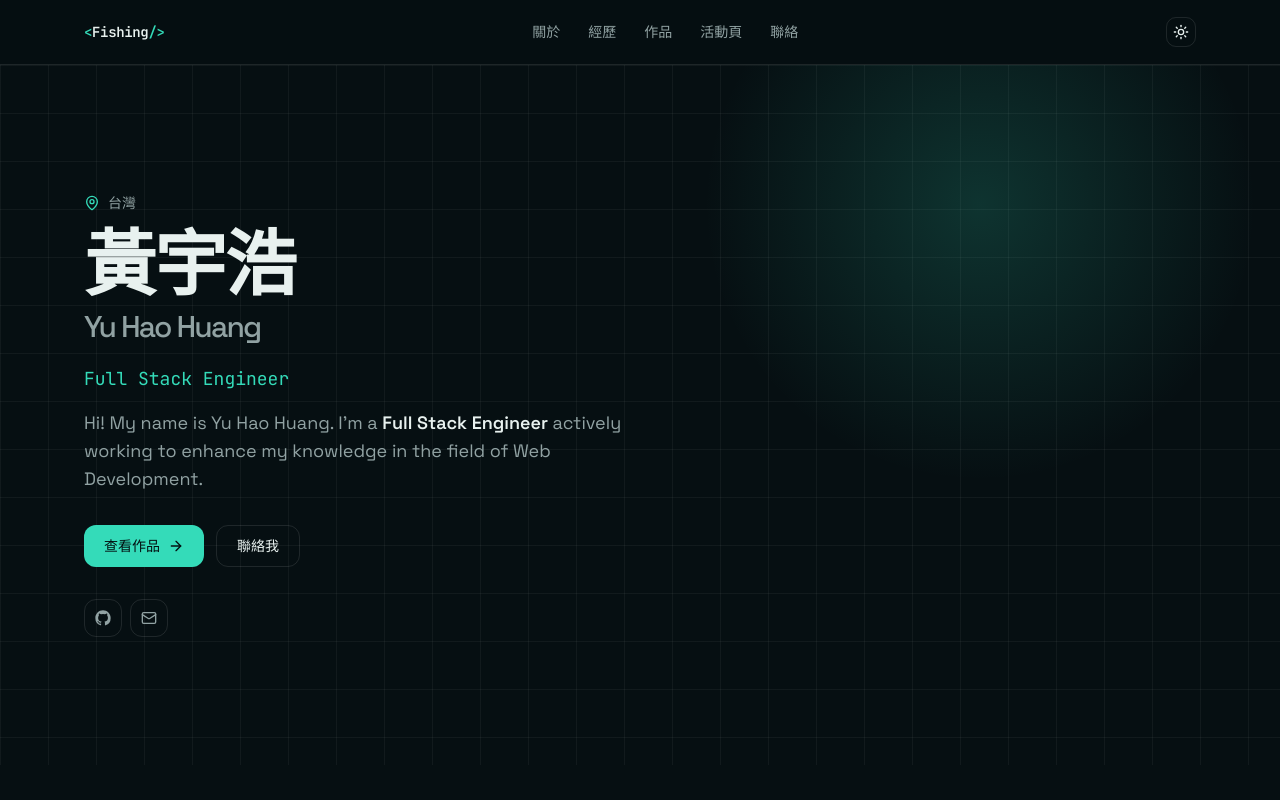
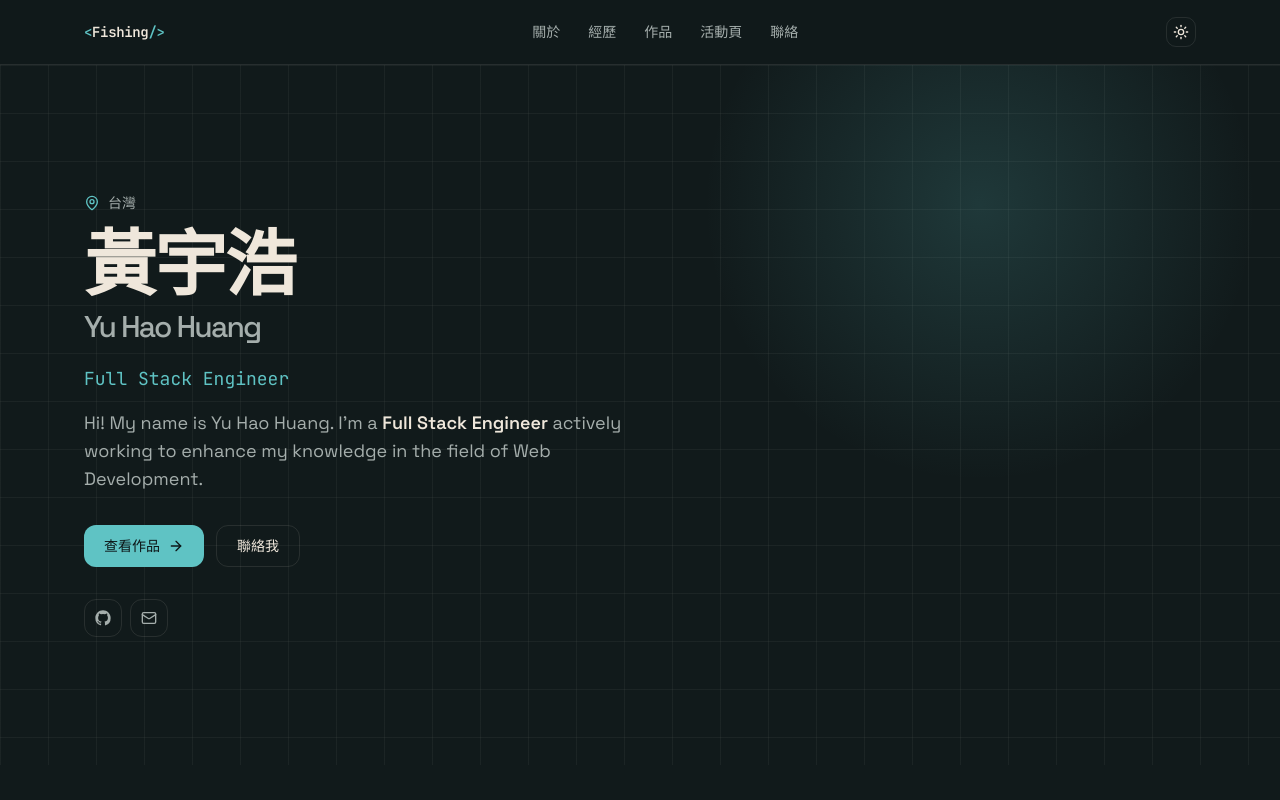
Before and after one commit to sam821203/YUHAO, a Next.js app: page / in a window 1280 px wide. Shown: the top 800 px of the page. Built offline with nearby package versions, Linux system fonts and the light colour scheme.

Commit message:
Switch theme to deep teal and clay palette
Co-Authored-By: Claude Opus 5.5 (1M context) <noreply@anthropic.com>
Claude-Session: https://claude.ai/code/session_011ZaRbTbjq2cmJssaY5uGXf

```diff
--- a/app/globals.css
+++ b/app/globals.css
@@ -32,42 +32,43 @@
 
 :root {
   --radius: 0.75rem;
-  --background: oklch(0.985 0.004 160);
-  --foreground: oklch(0.2 0.02 200);
-  --card: oklch(1 0 0);
-  --card-foreground: oklch(0.2 0.02 200);
-  --primary: oklch(0.55 0.13 175);
-  --primary-foreground: oklch(0.99 0 0);
-  --secondary: oklch(0.95 0.01 170);
-  --secondary-foreground: oklch(0.25 0.03 200);
-  --muted: oklch(0.95 0.008 170);
-  --muted-foreground: oklch(0.48 0.02 200);
-  --accent: oklch(0.72 0.16 60);
-  --accent-foreground: oklch(0.2 0.02 60);
+  /* Palette I: Transformative Teal x Clay (2026) */
+  --background: #efe7db;
+  --foreground: #1d2a2b;
+  --card: #f7f1e8;
+  --card-foreground: #1d2a2b;
+  --primary: #1f5c63;
+  --primary-foreground: #ffffff;
+  --secondary: #e3d8c8;
+  --secondary-foreground: #2a3536;
+  --muted: #e6dccd;
+  --muted-foreground: #5b6566;
+  --accent: #8a5a3c;
+  --accent-foreground: #ffffff;
   --destructive: oklch(0.58 0.22 27);
-  --border: oklch(0.9 0.01 180);
-  --input: oklch(0.9 0.01 180);
-  --ring: oklch(0.55 0.13 175);
+  --border: #d6c7b2;
+  --input: #d6c7b2;
+  --ring: #1f5c63;
   --glow: color-mix(in oklab, var(--primary) 18%, transparent);
   --grid-line: color-mix(in oklab, var(--foreground) 5%, transparent);
 }
 
 .dark {
-  --background: oklch(0.16 0.015 220);
-  --foreground: oklch(0.95 0.01 180);
-  --card: oklch(0.2 0.018 220);
-  --card-foreground: oklch(0.95 0.01 180);
-  --primary: oklch(0.8 0.14 175);
-  --primary-foreground: oklch(0.16 0.02 200);
-  --secondary: oklch(0.25 0.02 220);
-  --secondary-foreground: oklch(0.95 0.01 180);
-  --muted: oklch(0.24 0.018 220);
-  --muted-foreground: oklch(0.7 0.02 200);
-  --accent: oklch(0.8 0.15 70);
-  --accent-foreground: oklch(0.18 0.02 60);
-  --border: oklch(1 0 0 / 10%);
-  --input: oklch(1 0 0 / 14%);
-  --ring: oklch(0.8 0.14 175);
+  --background: #111a1b;
+  --foreground: #efe7db;
+  --card: #172223;
+  --card-foreground: #efe7db;
+  --primary: #5fc3c4;
+  --primary-foreground: #0d1617;
+  --secondary: #1f2a2b;
+  --secondary-foreground: #efe7db;
+  --muted: #1b2627;
+  --muted-foreground: #a5aeac;
+  --accent: #d9b48f;
+  --accent-foreground: #1d1610;
+  --border: rgb(239 231 219 / 10%);
+  --input: rgb(239 231 219 / 14%);
+  --ring: #5fc3c4;
 }
 
 @layer base {
--- a/app/layout.tsx
+++ b/app/layout.tsx
@@ -18,8 +18,8 @@ export const metadata: Metadata = {
 
 export const viewport: Viewport = {
   themeColor: [
-    { media: "(prefers-color-scheme: light)", color: "#f8fbfa" },
-    { media: "(prefers-color-scheme: dark)", color: "#0f171c" },
+    { media: "(prefers-color-scheme: light)", color: "#efe7db" },
+    { media: "(prefers-color-scheme: dark)", color: "#111a1b" },
   ],
 };
 
```
